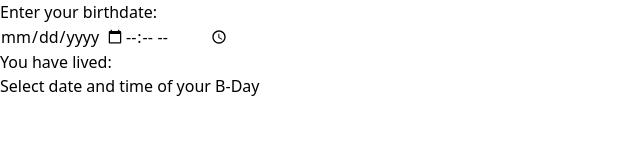
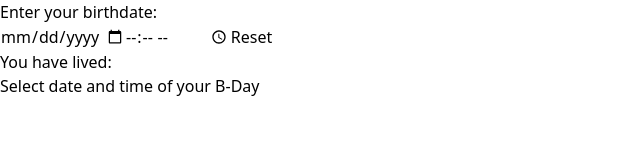
Before and after one commit to IlyaKrapivnoy/vue_birthday-app, a Vue app: page / in a window 1280 px wide. Shown: the top 160 px of the page, without its empty margins (0-640 px from the left). Built offline with nearby package versions, Linux system fonts and the light colour scheme.

Commit message:
add reset btn

```diff
--- a/src/App.vue
+++ b/src/App.vue
@@ -12,6 +12,7 @@
           :max="getCurrentDate()"
         />
         <input type="time" v-model="birthtime" />
+        <button @click="resetForm" class="text-white ml-2">Reset</button>
       </div>
     </div>
 
@@ -62,6 +63,12 @@ const updateLivedMilliseconds = () => {
     : currentDateTime - birthDateTime.value;
 };
 
+const resetForm = () => {
+  birthdate.value = '';
+  birthtime.value = '';
+  livedMilliseconds.value = 0;
+};
+
 watch([birthdate, birthtime], () => {
   localStorage.setItem('birthdate', birthdate.value);
   localStorage.setItem('birthtime', birthtime.value);
```
